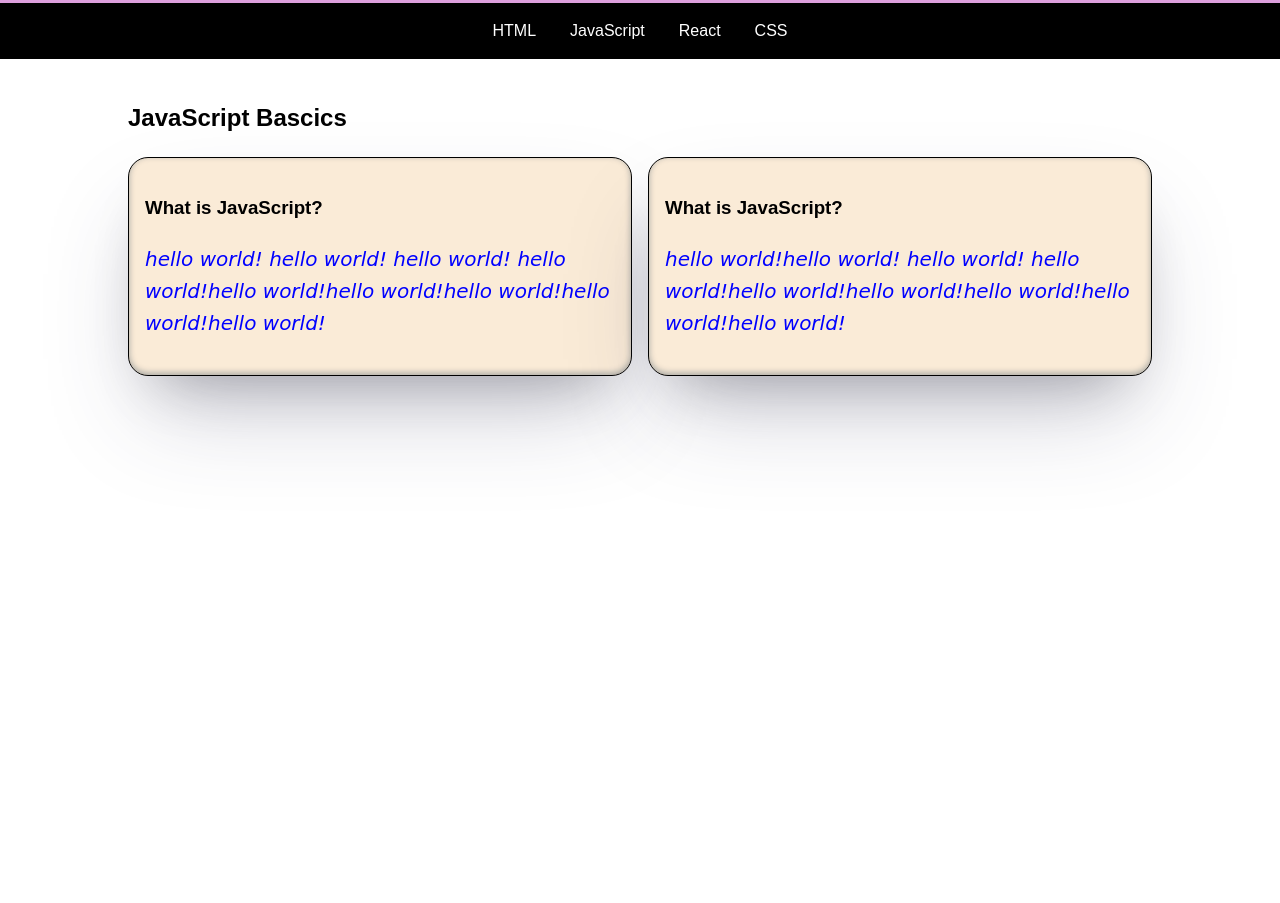
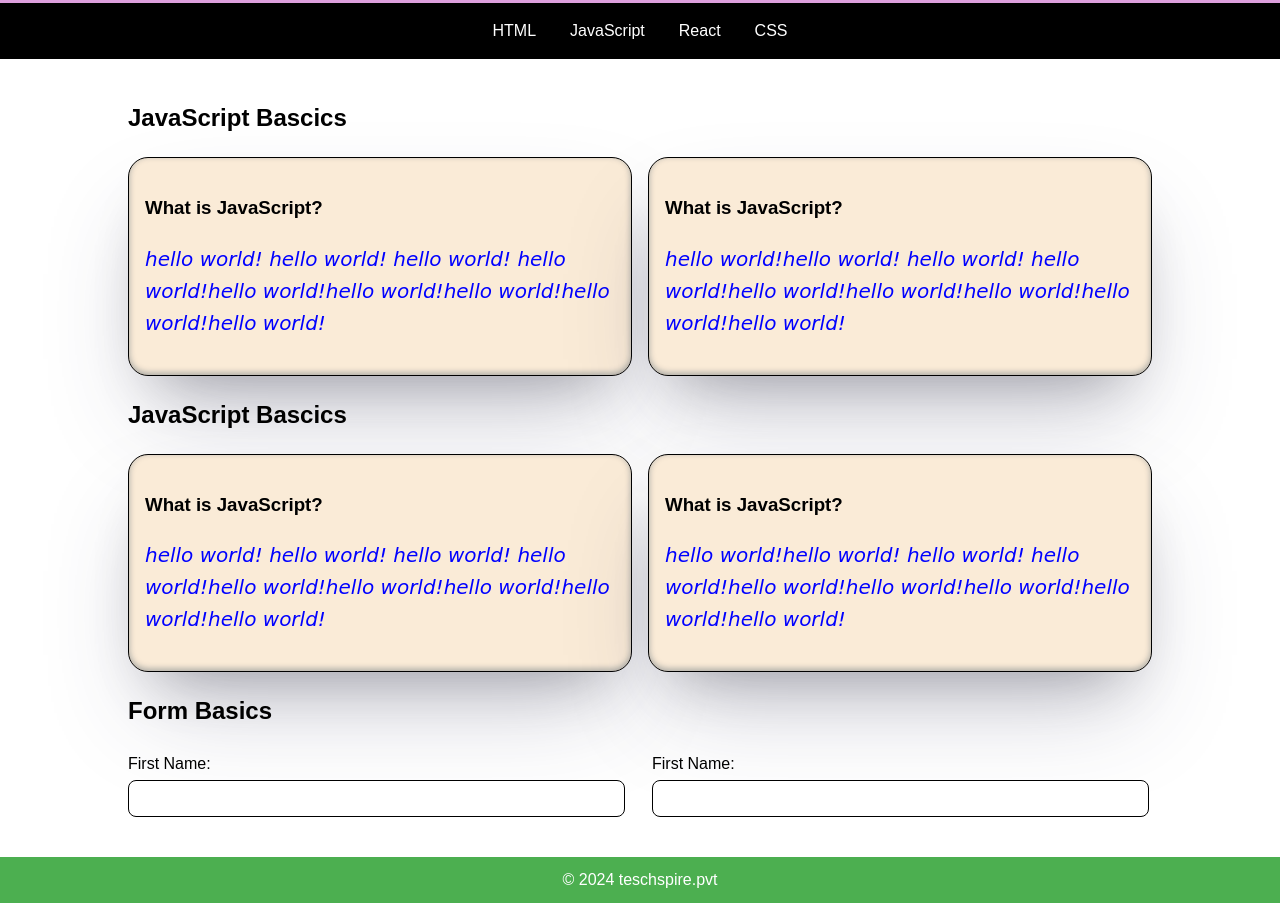
Before and after one commit to Riya-rai123/day2, a plain HTML site: page index.html in a window 1280 px wide. Shown: the part 169-1072 px from the top of the page. Before the commit the page ends 800 px from the top, so only its background shows below. Drawn offline with Linux system fonts and the light colour scheme.

Commit message:
feat:form css

```diff
--- a/index.html
+++ b/index.html
@@ -13,6 +13,9 @@
             padding: 0;
             line-height: 1.6;
 
+
+        }
+
         header{
             border: solid plum;
             background-color: #4CAF50;
@@ -25,6 +28,8 @@
             font-family:cursive ;
             font-style: italic;
             color: blue;
+
+
         }
         nav{
             display: flex;
@@ -70,10 +75,26 @@
                 display: grid;
                 grid-template-columns:repeat(auto-fit,minmax(300px,1fr)) ;
                 gap:16px;
-                text-decoration-color: blue;
-            }
 
-
+        }
+        footer{
+            background-color:#4caf50;
+            text-align: center;
+            color: #fff;
+            padding:10px;
+        }
+        .grid-form{
+            display: grid;
+            grid-template-columns: repeat(auto-fit, minmax(300px, 1fr));
+            gap: 24px;
+        }
+        .grid-form input{
+            width: 95%;
+            padding: 10px;
+            margin-top: 4px;
+            border: 1px solid black;
+            border-radius: 8px;
+        }
     </style>
     </head>
     <body>
@@ -106,6 +127,42 @@
             </div>
         </div>
     </section>
+    <section id="JavaScript">
+        <h2>JavaScript Bascics</h2>
+        <div class="grid">
+        <div class="card">
+            <h3>What is JavaScript?</h3>
+            <p>hello world!
+hello world!
+hello world! hello world!hello world!hello world!hello world!hello world!hello world!</p>
+
+        </div>
+        <div class="card">
+            <h3>What is JavaScript?</h3>
+            <p>hello world!hello world!
+hello world! hello world!hello world!hello world!hello world!hello world!hello world!</p>
     </div>
+</div>
+</section>
+<section id="form">
+    <h2> Form Basics</h2>
+    <form method="post" action="#">
+        <div class="grid-form">
+            <div>
+                <label for="name">First Name:</label>
+                <input type="text" id="name" name="name" required>
+            </div>
+            <div>
+                <label for="name">First Name:</label>
+                <input type="text" id="name" name="name" required>
+            </div>
+        </div>
+
+    </form>
+</section>
+    </div>
+    <footer>
+         &copy; 2024 teschspire.pvt
+    </footer>
     </body>
 </html>
```
Also changed, not shown: floal.jpg (added).
